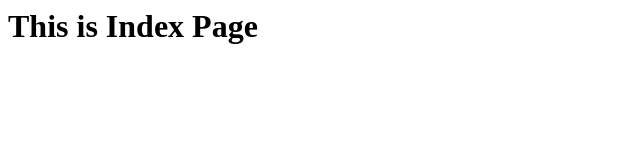
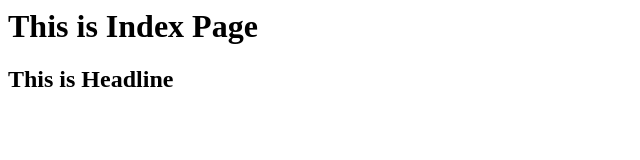
Before and after one commit to Ritika5993/22-11-24Demo, a plain HTML site: page index.html in a window 1280 px wide. Shown: the whole page, without its empty margins (0-640 px from the left). Drawn offline with Linux system fonts and the light colour scheme.

Commit message:
Added a new line to index.html

```diff
--- a/index.html
+++ b/index.html
@@ -1 +1,2 @@
 <h1>This is Index Page</h1>
+<h2>This is Headline</h2>
```
